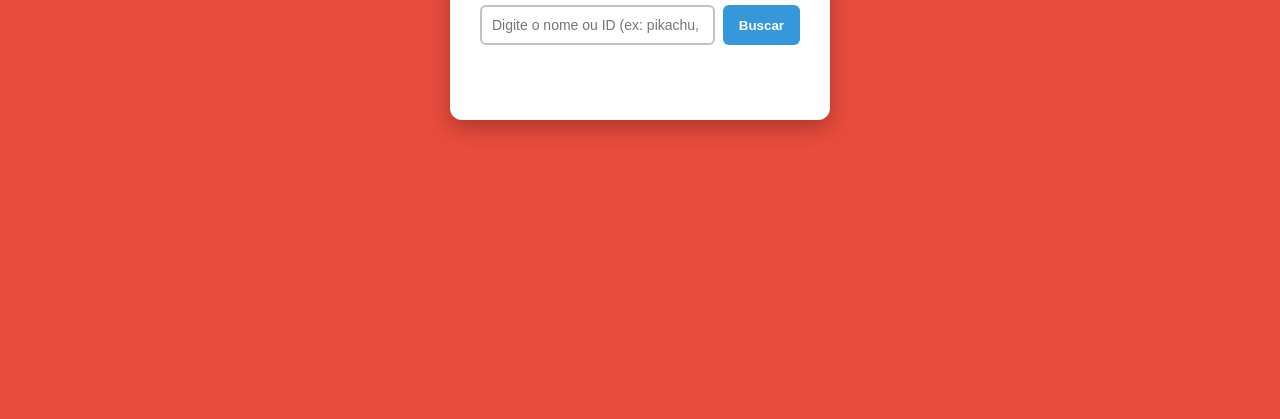
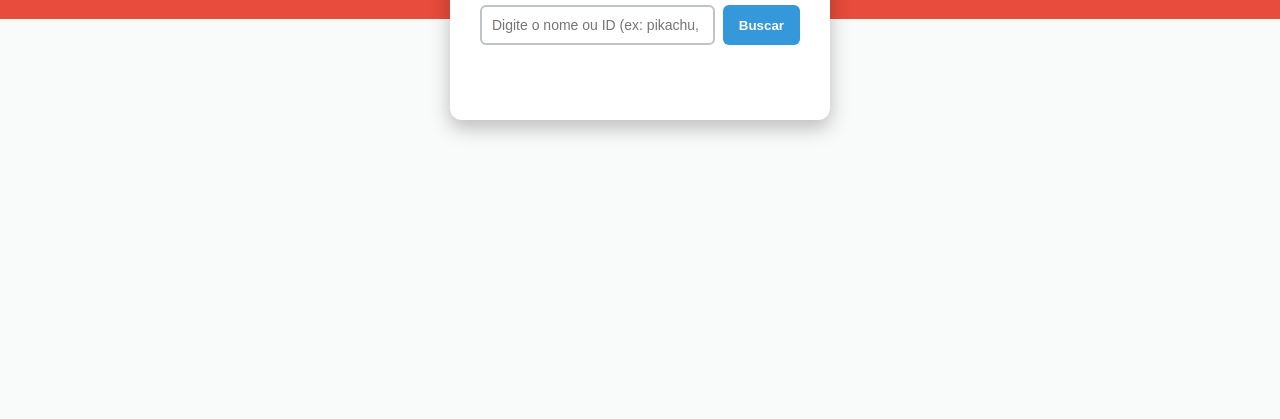
Before and after one commit to alefbrabosa-art/Pokedex, a plain HTML site: page Index.html in a window 1280 px wide. Shown: the part 381-800 px from the top of the page. Drawn offline with Linux system fonts and the light colour scheme.

Commit message:
Add files via upload

```diff
--- a/Style.css
+++ b/Style.css
@@ -6,7 +6,7 @@
 }
 
 body {
-    background-color: #e74c3c;
+    background: linear-gradient(to bottom, #e74c3c 50%, #f9fafa 50%);
     display: flex;
     justify-content: center;
     align-items: center;
```
